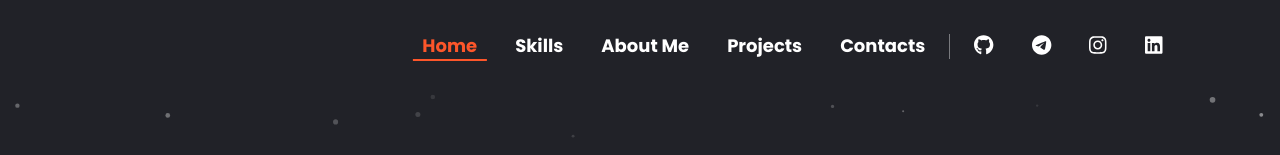
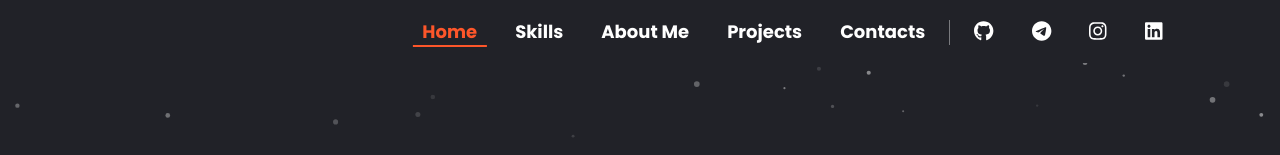
Before and after one commit to RomanChuchval/RC-portfolio, a React (Create React App) app: page / in a window 1280 px wide. Shown: the top 155 px of the page. Built offline with nearby package versions, Linux system fonts and the light colour scheme.

Commit message:
fix header links

```diff
--- a/src/components/header/Header.module.scss
+++ b/src/components/header/Header.module.scss
@@ -5,23 +5,12 @@
     z-index: 100;
     background-color: $backgroundBlack;
     width: 100%;
-    padding: 24px 0;
+    padding: 10px 0;
     display: flex;
     justify-content: center;
     color: #FFFFFF;
-    position: absolute;
+    position: fixed;
     transition: all 0.3s ;
-    &.fixed_top {
-        background-color: $backgroundBlack;
-        border-bottom: 2px solid $accentColor;
-        transform-origin: 100% 50%;
-        padding: 5px 0;
-        position: fixed;
-        top: 0;
-        right: 0;
-        left: 0;
-        z-index: 1001;
-    }
     .header_container{
         width: 100%;
         @include flex($justify-content: flex-end, $align-items: center);
--- a/src/components/header/Header.tsx
+++ b/src/components/header/Header.tsx
@@ -3,15 +3,10 @@ import s from './Header.module.scss'
 import sc from '../../common/styles/container.module.scss'
 import {NavLinks} from "./navigation/Navlinks";
 import {NavSocial} from "./navigation/NavSocial";
-import useScrollPosition from "../../hooks/useScrollPosition";
 
 export const Header = () => {
-    const scrollPosition = useScrollPosition()
-
-    const headerBlockClass = `${s.header_block} ${scrollPosition >= 850 ? s.fixed_top : ''}`
-
     return (
-        <div className={headerBlockClass}>
+        <div className={s.header_block}>
             <div className={sc.container}>
                 <div className={s.header_container}>
                     <NavLinks/>
--- a/src/components/main/Main.module.scss
+++ b/src/components/main/Main.module.scss
@@ -6,7 +6,7 @@
     min-height: 100vh;
     @include flex ($justify-content: center);
     .main_container {
-        z-index: 100;
+        z-index: 50;
         width: 100%;
         padding: 0 35px;
         @include flex ($justify-content: center, $align-items: center);
```
